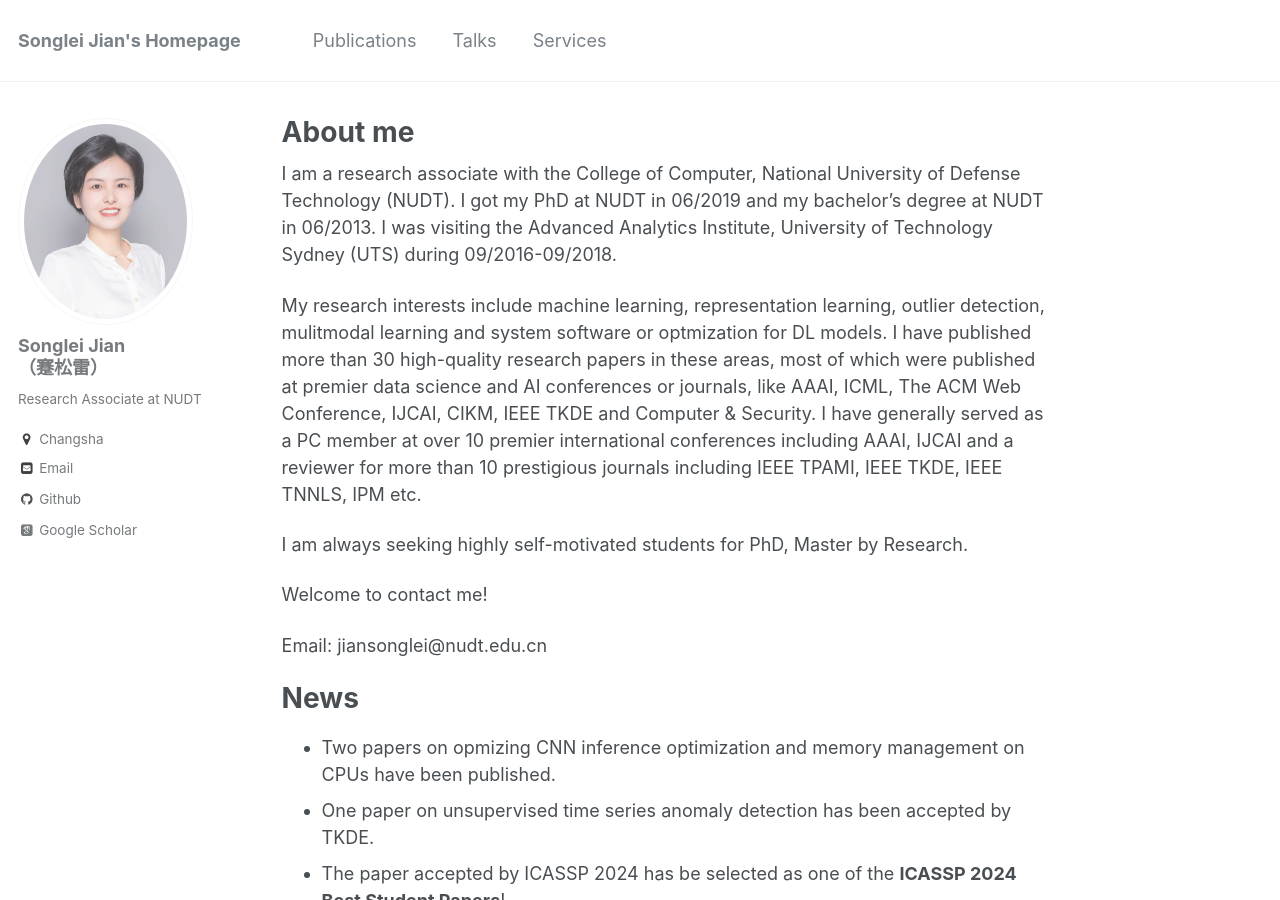
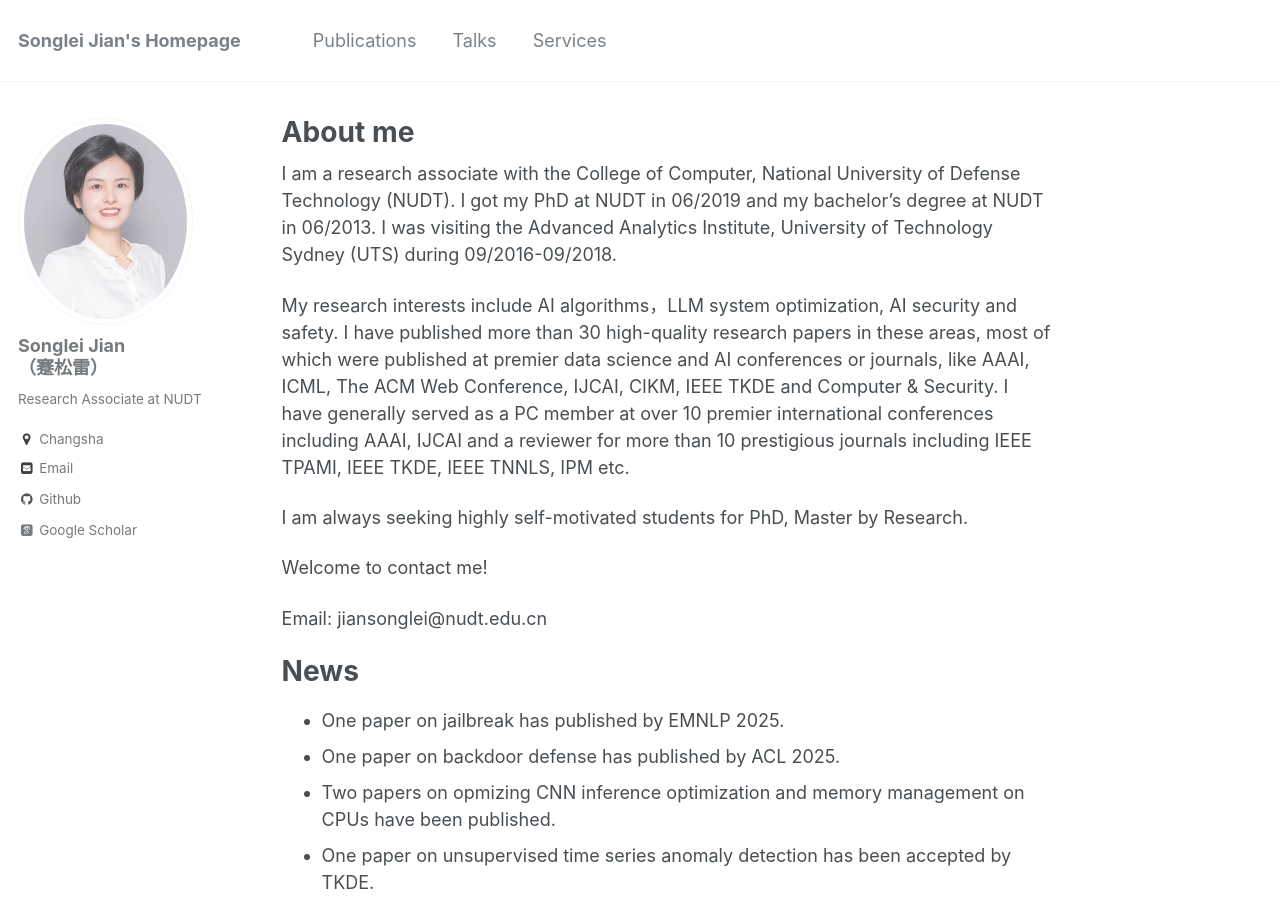
Before and after one commit to jiansonglei/jiansonglei.github.io, a Jekyll site: the page built from _pages/about.md, in a window 1280 px wide and 900 px high. Built offline with Jekyll 4.4.1, drawn with Linux system fonts in a browser that asks for light colours; some web fonts are replaced; a script that is not in the unit is left out.

Commit message:
Update about.md

```diff
--- a/_pages/about.md
+++ b/_pages/about.md
@@ -1,15 +1,19 @@
 ---
+
 permalink: /
 title: "About me"
 excerpt: "About me"
 author_profile: true
 redirect_from:
-  - /about/
-  - /about.html
+
+- /about/
+- /about.html
+
 ---
+
 I am a research associate with the College of Computer, National University of Defense Technology (NUDT). I got my PhD at NUDT in 06/2019 and my bachelor's degree at NUDT in 06/2013. I was visiting the Advanced Analytics Institute, University of Technology Sydney (UTS) during 09/2016-09/2018.
 
-My research interests include machine learning, representation learning, outlier detection, mulitmodal learning and system software or optmization for DL models. I have published more than 30 high-quality research papers in these areas, most of which were published at premier data science and AI conferences or journals, like AAAI, ICML, The ACM Web Conference, IJCAI, CIKM, IEEE TKDE and Computer & Security. I have generally served as a PC member at over 10 premier international conferences including AAAI, IJCAI and a reviewer for more than 10 prestigious journals including IEEE TPAMI, IEEE TKDE, IEEE TNNLS, IPM etc.
+My research interests include AI algorithms，LLM system optimization, AI security and safety. I have published more than 30 high-quality research papers in these areas, most of which were published at premier data science and AI conferences or journals, like AAAI, ICML, The ACM Web Conference, IJCAI, CIKM, IEEE TKDE and Computer & Security. I have generally served as a PC member at over 10 premier international conferences including AAAI, IJCAI and a reviewer for more than 10 prestigious journals including IEEE TPAMI, IEEE TKDE, IEEE TNNLS, IPM etc.
 
 I am always seeking highly self-motivated students for PhD, Master by Research.
 
@@ -17,9 +21,11 @@ Welcome to contact me!
 
 Email: jiansonglei@nudt.edu.cn
 
-
 News
 ========
+
+* One paper on jailbreak has published by EMNLP 2025.
+* One paper on backdoor defense has published by ACL 2025.
 * Two papers on opmizing CNN inference optimization and memory management on CPUs have been published.
 * One paper on unsupervised time series anomaly detection has been accepted by TKDE.
 * The paper accepted by ICASSP 2024 has be selected as one of the **ICASSP 2024 Best Student Papers**!
```
